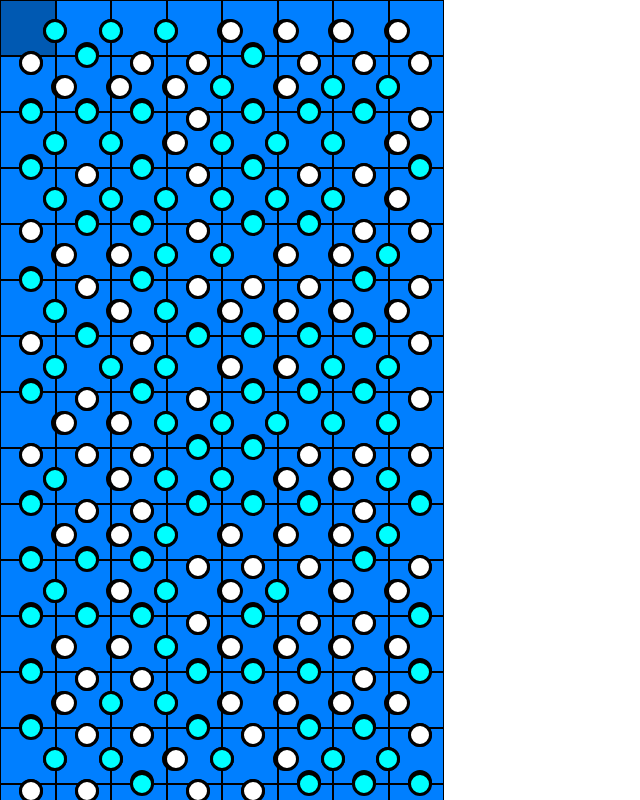
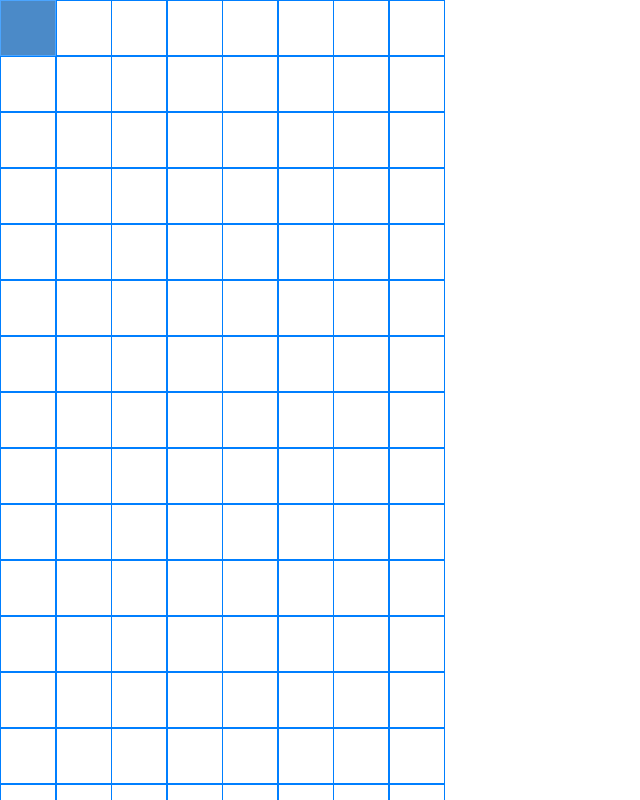
Before and after one commit to ildikoszabo/creative_puzzles, a React (Create React App) app in the folder creative-puzzles/: page / in a window 1280 px wide. Shown: the top 800 px of the page, without its empty margins (0-640 px from the left). Built offline with nearby package versions, Linux system fonts and the light colour scheme.

Commit message:
add theme for each part of the piece and show the correct selection in the grid

```diff
--- a/creative-puzzles/src/common/PuzzleGenerator.js
+++ b/creative-puzzles/src/common/PuzzleGenerator.js
@@ -25,6 +25,7 @@ export function getRandomShapes(width, height) {
         bottomTab: bottomTab,
         leftTab: leftTab,
         name: "",
+        match: false,
       });
     }
   }
--- a/creative-puzzles/src/common/components/CustomBox.css
+++ b/creative-puzzles/src/common/components/CustomBox.css
@@ -13,8 +13,6 @@
   width: 2em;
   height: 2em;
   position: absolute;
-  border-style: solid;
-  border-top: 3;
 }
 
 .pieceBase .t1 {
@@ -57,7 +55,7 @@
 }
 
 .pieceBase .b-1 {
-  top: 4.5em;
+  top: 4.7em;
   left: 2em;
   background-color: #fff;
 }
@@ -73,6 +71,6 @@
 
 .pieceBase .l-1 {
   top: 2em;
-  left: -0.4em;
+  left: -0.7em;
   background-color: #fff;
 }
--- a/creative-puzzles/src/common/components/CustomBox.js
+++ b/creative-puzzles/src/common/components/CustomBox.js
@@ -1,48 +1,61 @@
 import * as React from "react";
-import { Box, ThemeProvider } from "@mui/system";
+import { Box, ThemeProvider, createTheme } from "@mui/system";
 import Corner1 from "../../assests/corner1.png";
 import Top1 from "../../assests/top1.png";
 import "./CustomBox.css";
 
+const theme = createTheme({
+  palette: {
+    primary: {
+      main: "#007FFF",
+      dark: "#0059B2",
+    },
+  },
+});
+
+const outStyle = {
+  backgroundColor: `${theme.palette.primary.main}`,
+  "&:hover": {
+    backgroundColor: `${theme.palette.primary.dark}`,
+  },
+};
+
+const inStyle = {
+  backgroundColor: "white",
+  "&:hover": {
+    backgroundColor: `${theme.palette.primary.dark}`,
+  },
+};
+
 export default function CustomBox(props) {
   return (
-    <ThemeProvider
-      theme={{
-        palette: {
-          primary: {
-            main: "#007FFF",
-            dark: "#0059B2",
-          },
-        },
-      }}
-    >
+    <ThemeProvider theme={theme}>
       {props.applyPieceMask ? (
         <Box
           sx={{
-            fontSize: "9px",
-            border: 1,
+            fontSize: "9px", //controls the size and ration of the inner elements which have sizes in "em"
             backgroundColor: "primary.main",
-            //opacity: [props.opacity, props.opacity, props.opacity],
             "&:hover": {
               backgroundColor: "primary.dark",
             },
+            mixBlendMode: "darken",
           }}
         >
           <div class="pieceBase">
             <span
-              style={{ backgroundColor: "primary.main" }}
+              style={props.value.rightTab != -1 ? outStyle : inStyle}
               class={`tab t${props.value.topTab}`}
             ></span>
             <span
-              style={{ backgroundColor: "primary.main" }}
+              style={props.value.rightTab != -1 ? outStyle : inStyle}
               class={`tab r${props.value.rightTab}`}
             ></span>
             <span
-              style={{ backgroundColor: "primary.main" }}
+              style={props.value.rightTab != -1 ? outStyle : inStyle}
               class={`tab b${props.value.bottomTab}`}
             ></span>
             <span
-              style={{ backgroundColor: "primary.main" }}
+              style={props.value.rightTab != -1 ? outStyle : inStyle}
               class={`tab l${props.value.leftTab}`}
             ></span>
           </div>
@@ -50,22 +63,17 @@ export default function CustomBox(props) {
       ) : (
         <Box
           sx={{
-            fontSize: "9px",
+            width: 54,
+            height: 54,
             border: 1,
-            backgroundColor: "primary.main",
-            //opacity: [props.opacity, props.opacity, props.opacity],
+            borderColor: "primary.main",
             "&:hover": {
               backgroundColor: "primary.dark",
+              opacity: [0.9, 0.8, 0.7],
             },
           }}
-        >
-          <div class="pieceBase">
-            <span class={`tab t${props.value.topTab}`}></span>
-            <span class={`tab r${props.value.rightTab}`}></span>
-            <span class={`tab b${props.value.bottomTab}`}></span>
-            <span class={`tab l${props.value.leftTab}`}></span>
-          </div>
-        </Box>
+          onClick={props.onClick}
+        ></Box>
       )}
     </ThemeProvider>
   );
--- a/creative-puzzles/src/pages/InfinityPuzzle.js
+++ b/creative-puzzles/src/pages/InfinityPuzzle.js
@@ -13,7 +13,10 @@ export default function InfinityPuzzle() {
   const [selectedGeneratedPiece, setSelectedGeneratedPiece] = useState(null);
 
   const onPieceSelection = (pieceDetails) => {
-    alert("selectedPice " + pieceDetails.rightTab);
+    if (selectedGeneratedPiece.name === pieceDetails.name) {
+      selectedGeneratedPiece.match = true;
+    }
+    //else not a match snack bar
 
     setAnchorEl(null);
   };
@@ -73,7 +76,7 @@ export default function InfinityPuzzle() {
                     <CustomBox
                       value={arr[index]}
                       opacity={0}
-                      applyPieceMask={false}
+                      applyPieceMask={el.match}
                     />
                   </Grid>
                 ))}
```
